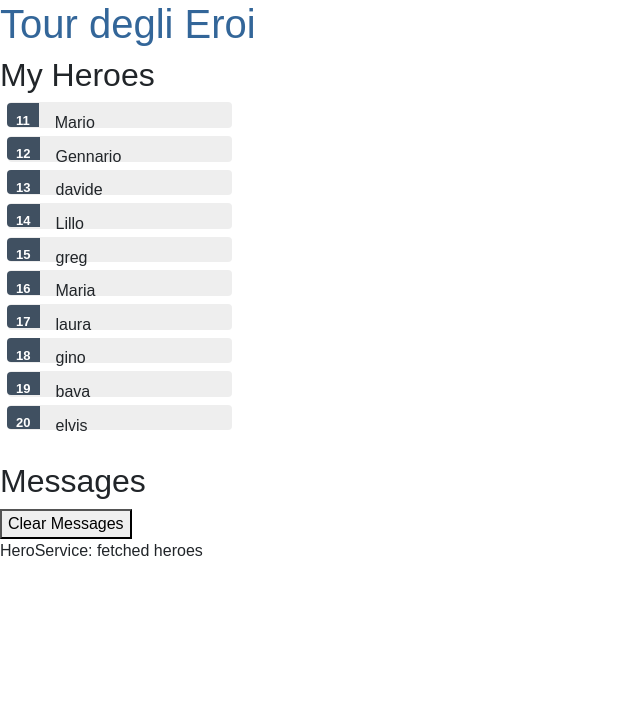
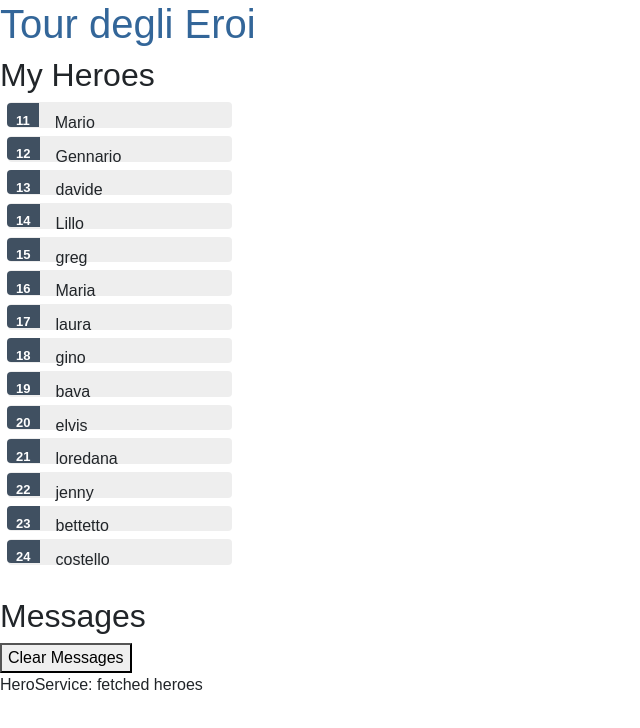
Before and after one commit to michelemalagnini/angular-tour-of-heroes, an Angular app: page / in a window 1280 px wide. Shown: the top 728 px of the page, without its empty margins (0-640 px from the left). Built offline with nearby package versions, Linux system fonts and the light colour scheme.

Commit message:
aggiunti nuovi eroi al mock

```diff
--- a/src/app/mock-heroes.ts
+++ b/src/app/mock-heroes.ts
@@ -12,4 +12,9 @@ export const HEROES: Hero[] = [
     {id: 18, name: 'gino'},
     {id: 19, name: 'bava'},
     {id: 20, name: 'elvis'},
+    {id: 21, name: 'loredana'},
+    {id: 22, name: 'jenny'},
+    {id: 23, name: 'bettetto'},
+    {id: 24, name: 'costello'},
+
 ];
```
